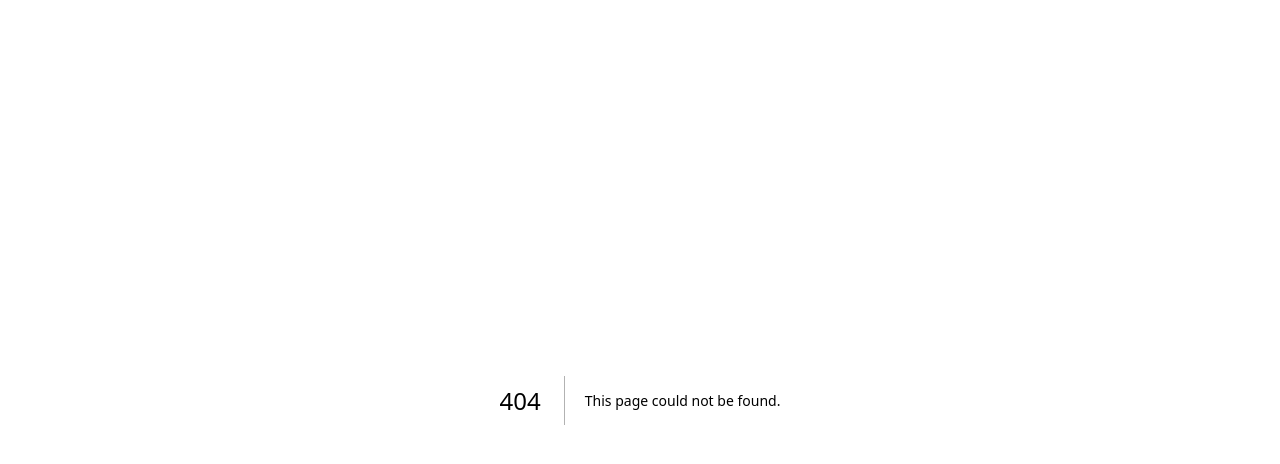
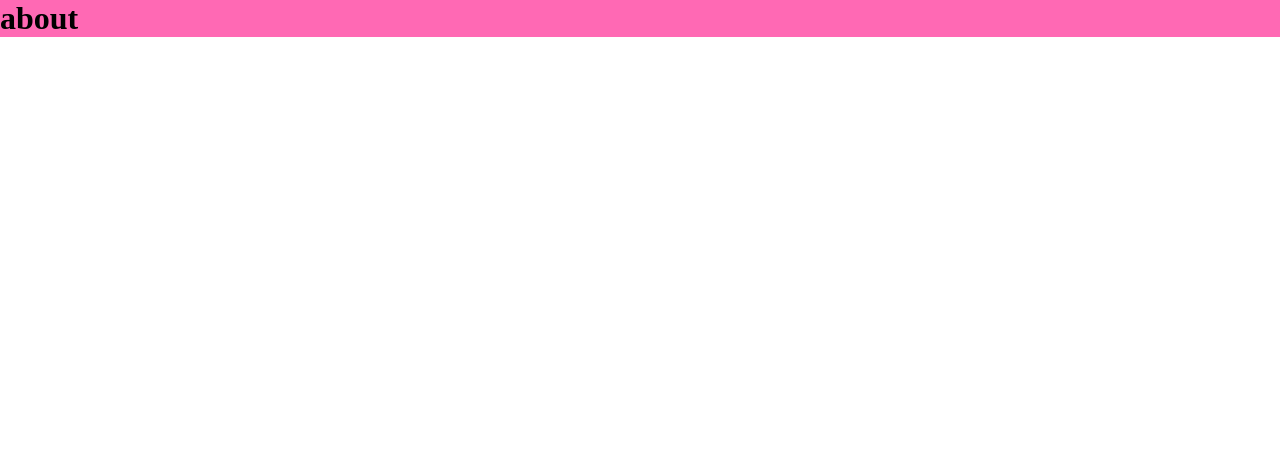
Before and after one commit to jong-jang/next, a Next.js app: page /about in a window 1280 px wide. Before the commit this address had no page. Shown: the top 464 px of the page. Built offline with nearby package versions, Linux system fonts and the light colour scheme.

Commit message:
about 생성

```diff
--- /dev/null
+++ b/pages/about/About.module.scss
@@ -0,0 +1,3 @@
+.main {
+	background: hotpink;
+}
--- /dev/null
+++ b/pages/about/index.jsx
@@ -0,0 +1,13 @@
+import styles from './About.module.scss';
+
+function About() {
+	return (
+		<>
+			<main className={styles.main}>
+				<h1>about</h1>
+			</main>
+		</>
+	);
+}
+
+export default About;
```
